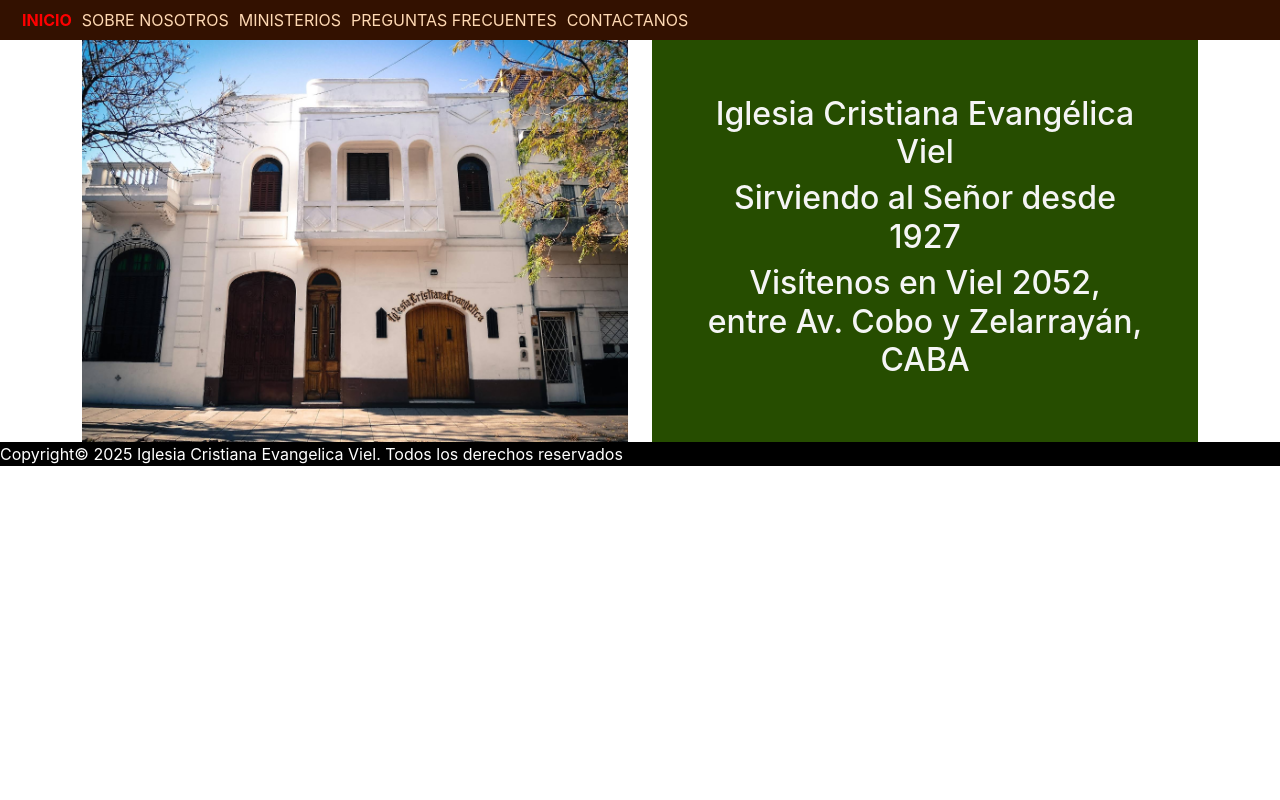
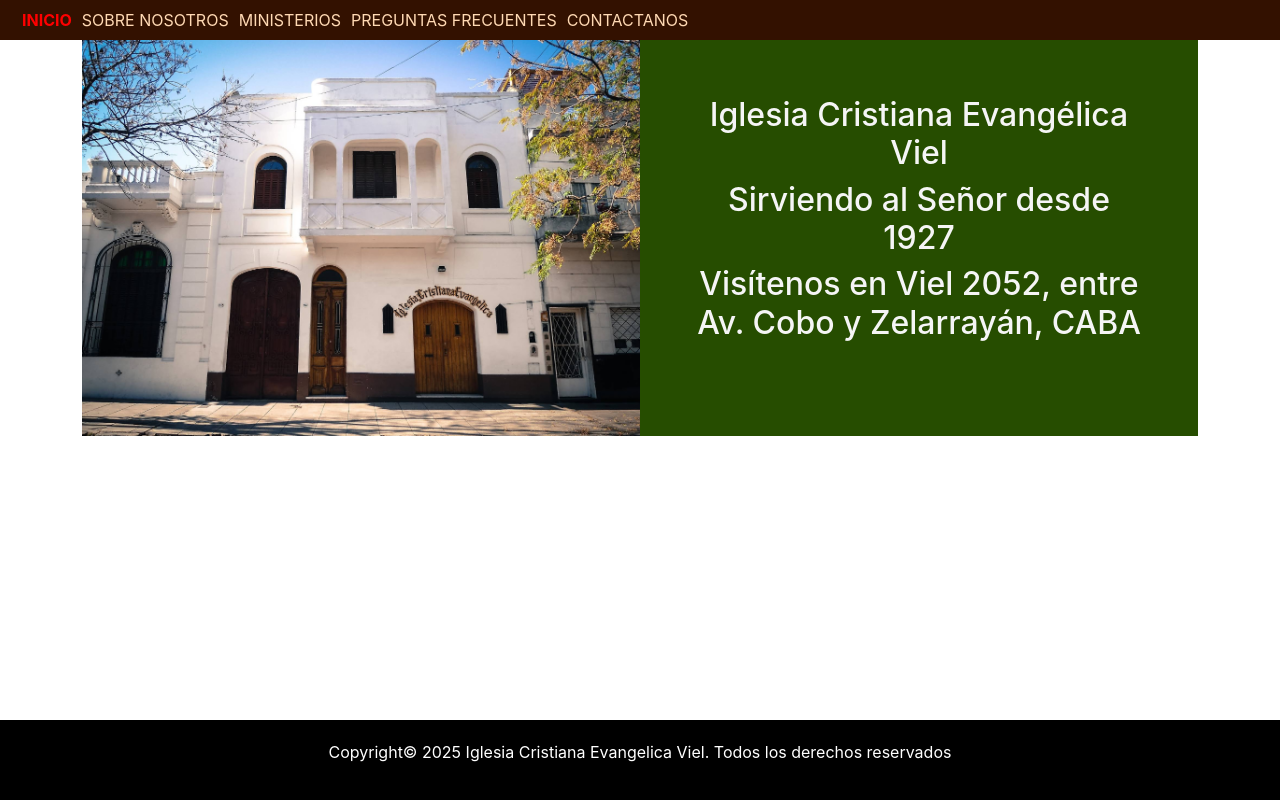
Before and after one commit to Taiel98/pagina-viel, a React (Create React App) app: page /Inicio in a window 1280 px wide. Built offline with nearby package versions, Linux system fonts and the light colour scheme.

Commit message:
correcciones finales

```diff
--- a/src/App.js
+++ b/src/App.js
@@ -6,7 +6,9 @@ function App() {
   return (
     <div className="App">
       <Navbar/>
-      <Outlet/>
+      <main>
+        <Outlet/>
+      </main>
       <Footer/>
     </div>
   );
--- a/src/Routes/Contactanos.js
+++ b/src/Routes/Contactanos.js
@@ -7,11 +7,11 @@ function Contactanos(){
         <div id="contactanos">
             <img src={Imgcontactanos} alt="imagen del interior" id="imginterior"/>
             <br/>
-            <a href="goo.gl/maps/baWAmm6tbiYZfnMA7" target="_blank" rel="noopener noreferrer" className="enlace-externo">
+            <a href="https://goo.gl/maps/baWAmm6tbiYZfnMA7" target="_blank" rel="noopener noreferrer" className="enlace-externo">
                 Viel 2052, CABA
             </a>
             <br/>
-            <a href="wa.me/541158430304" target="_blank" rel="noopener noreferrer" className="enlace-externo">
+            <a href="https://wa.me/541158430304" target="_blank" rel="noopener noreferrer" className="enlace-externo">
                 WhatsApp
             </a>
             <br/>
@@ -19,15 +19,15 @@ function Contactanos(){
                 E-mail
             </a>
             <br/>
-            <a href="youtube.com/iceviel2052" target="_blank" rel="noopener noreferrer" className="enlace-externo">
+            <a href="https://youtube.com/iceviel2052" target="_blank" rel="noopener noreferrer" className="enlace-externo">
                 Youtube
             </a>
             <br/>
-            <a href="instagram.com/iceviel2052" target="_blank" rel="noopener noreferrer" className="enlace-externo">
+            <a href="https://instagram.com/iceviel2052" target="_blank" rel="noopener noreferrer" className="enlace-externo">
                 Instagram
             </a>
             <br/>
-            <a href="facebook.com/iceviel2052" target="_blank" rel="noopener noreferrer" className="enlace-externo">
+            <a href="https://facebook.com/iceviel2052" target="_blank" rel="noopener noreferrer" className="enlace-externo">
                 Facebook
             </a>
             <h3>Te esperamos</h3>
--- a/src/Routes/Ministerios.js
+++ b/src/Routes/Ministerios.js
@@ -12,7 +12,7 @@ function Ministerios(){
                         <div className="card-body">
                             <h5 className="card-title">Reunión Femenina</h5>
                             <p className="card-text">Los primeros domingos de cada mes a las 17:00</p>
-                            <Link to="ReunionFemenina" className="btn btn-primary">Saber más</Link>
+                            <Link to="/ReunionFemenina" className="btn btn-primary">Saber más</Link>
                         </div>
                     </div>
                 </div>
@@ -22,7 +22,7 @@ function Ministerios(){
                         <div className="card-body">
                             <h5 className="card-title">Reunión de Hombres</h5>
                             <p className="card-text">Los primeros sabados de cada mes a las 20:00</p>
-                            <Link to="ReunionHombres" className="btn btn-primary">Saber más</Link>
+                            <Link to="/ReunionHombres" className="btn btn-primary">Saber más</Link>
                         </div>
                     </div>
                 </div>
@@ -32,7 +32,7 @@ function Ministerios(){
                         <div className="card-body">
                             <h5 className="card-title">Horita Feliz en Fiorito</h5>
                             <p className="card-text">Todos los sabados a las 14:00</p>
-                            <Link to="HoritaFeliz" className="btn btn-primary">Saber más</Link>
+                            <Link to="/HoritaFeliz" className="btn btn-primary">Saber más</Link>
                         </div>
                     </div>
                 </div>
@@ -44,7 +44,7 @@ function Ministerios(){
                         <div className="card-body">
                             <h5 className="card-title">Club Bíblico de Adolescentes</h5>
                             <p className="card-text">Todos los sabados a las 16:00</p>
-                            <Link to="ClubBiblico" className="btn btn-primary">Saber más</Link>
+                            <Link to="/ClubBiblico" className="btn btn-primary">Saber más</Link>
                         </div>
                     </div>
                 </div>
@@ -54,7 +54,7 @@ function Ministerios(){
                         <div className="card-body">
                             <h5 className="card-title">Jovenes Adultos</h5>
                             <p className="card-text">Todos los sabados a las 20:00</p>
-                            <Link to="Jovenes" className="btn btn-primary">Saber más</Link>
+                            <Link to="/Jovenes" className="btn btn-primary">Saber más</Link>
                         </div>
                     </div>
                 </div>
@@ -64,7 +64,7 @@ function Ministerios(){
                         <div className="card-body">
                             <h5 className="card-title">Escuelita Dominical</h5>
                             <p className="card-text">Todos los domingos a las 10:30</p>
-                            <Link to="Escuelita" className="btn btn-primary">Saber más</Link>
+                            <Link to="/Escuelita" className="btn btn-primary">Saber más</Link>
                         </div>
                     </div>
                 </div>
--- a/src/index.css
+++ b/src/index.css
@@ -11,6 +11,25 @@ code {
   font-family: source-code-pro, Menlo, Monaco, Consolas, 'Courier New',
     monospace;
 }
+
+/* Estilos para hacer el footer pegajoso */
+#root {
+  min-height: 100vh;
+  display: flex;
+  flex-direction: column;
+}
+
+.App {
+  display: flex;
+  flex-direction: column;
+  min-height: 100vh;
+}
+
+/* El contenido principal crece para empujar el footer hacia abajo */
+main {
+  flex: 1;
+}
+
 .mi-link {
   color: #ffd9b3;
   text-decoration: none;
@@ -26,6 +45,7 @@ code {
 #imginicio{
   width: 100%;
   height: 100%;
+  display: block; /* Elimina espacios debajo de la imagen */
 }
 #cuadrotexto{
   width: 100%;
@@ -35,14 +55,25 @@ code {
   height: 100%;
   padding: 10%;
 }
+
+/* Eliminar espacios entre columnas en las páginas Inicio y Sobre Nosotros */
+.container .row {
+  margin: 0;
+}
+
+.container .row .col-lg,
+.container .row .col-md {
+  padding: 0;
+}
 footer{
   background-color: black;
   color: white;
+  margin-top: auto; /* Esto empuja el footer hacia abajo */
+  padding: 20px 0; /* Añade un poco de padding para que se vea mejor */
+  text-align: center;
 }
 nav{
-  background-color:
-
-	  #331100;
+  background-color: #331100;
 }
 #reuniones{
   width: 100%;
@@ -55,6 +86,7 @@ nav{
 #imgnosotros{
   width: 100%;
   height: 100%;
+  display: block; /* Elimina espacios debajo de la imagen */
 }
 #contactanos{
   text-align: center;
```
